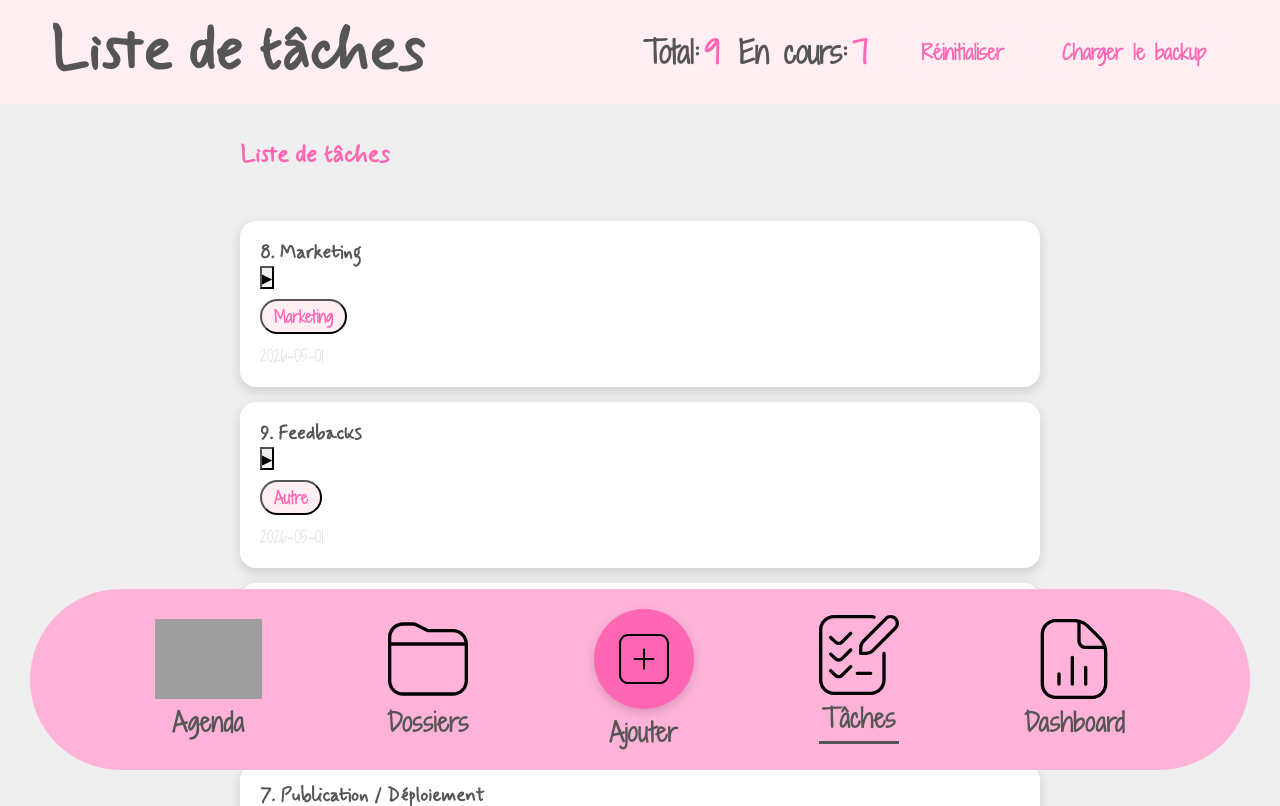
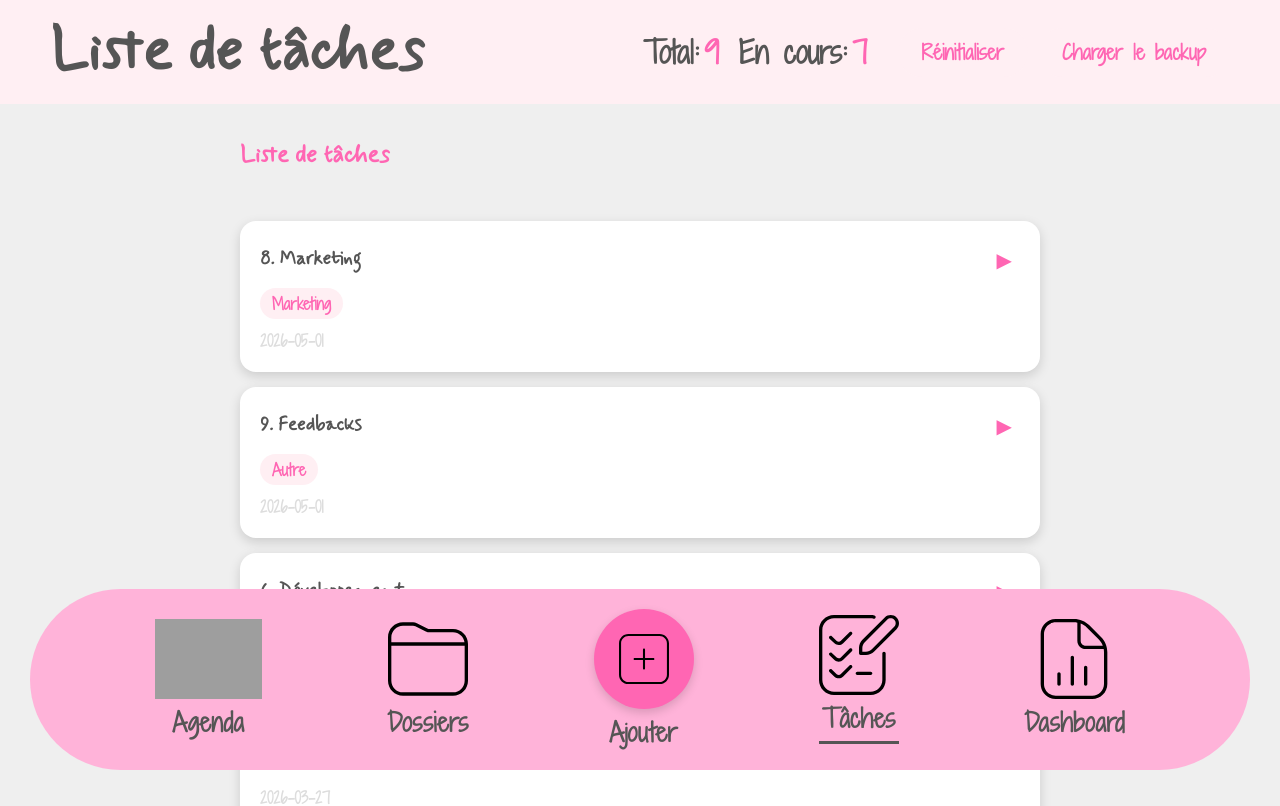
Before and after one commit to claire-arsena/ToDo-List, a React (Create React App) app in the folder ma-liste/: page / in a window 1280 px wide. Shown: the top 806 px of the page. Built offline with nearby package versions, Linux system fonts and the light colour scheme; grey boxes are pictures that could not be loaded.

Commit message:
Update Tasks.css

```diff
--- a/ma-liste/src/views/Tasks/Tasks.css
+++ b/ma-liste/src/views/Tasks/Tasks.css
@@ -24,6 +24,7 @@
   gap: 15px;
   padding: 0;
   margin: 0;
+  list-style: none;
 }
 
 .task-item {
@@ -37,9 +38,23 @@
   gap: 10px;
 }
 
+.task-item-header {
+  display: flex;
+  justify-content: space-between;
+  align-items: center;
+}
+
 .task-item h3 {
   margin: 0;
   color: var(--color-gray-dark);
+}
+
+.toggle-btn {
+  background: none;
+  border: none;
+  font-size: 20px;
+  color: var(--color-pink-dark);
+  padding: 4px 8px;
 }
 
 .task-categories {
@@ -56,6 +71,7 @@
   border-radius: 20px;
   font-weight: bold;
   font-size: 16px;
+  border: none;
 }
 
 .task-meta {
@@ -75,6 +91,8 @@
 
 .task-date {
   color: var(--color-gray-medium);
+  font-weight: bold;
+  font-size: 16px;
 }
 
 .task-members {
@@ -92,6 +110,12 @@
   color: var(--color-gray-dark);
 }
 
+.task-expanded {
+  display: flex;
+  flex-direction: column;
+  gap: 10px;
+}
+
 .task-actions {
   display: flex;
   justify-content: flex-end;
@@ -99,6 +123,41 @@
   margin-top: 10px;
   border-top: 1px solid var(--color-gray-light);
   padding-top: 10px;
+}
+
+.edit-fieldset {
+  display: flex;
+  flex-direction: column;
+  gap: 4px;
+  border: none;
+  padding: 0;
+  margin: 0;
+}
+
+.edit-fieldset label {
+  font-weight: bold;
+  font-size: 14px;
+  color: var(--color-gray-dark);
+}
+
+.edit-input {
+  padding: 10px 14px;
+  background-color: var(--color-pink-light);
+  border: 2px solid transparent;
+  border-radius: 10px;
+  color: var(--color-gray-dark);
+  font-size: 16px;
+  font-weight: bold;
+}
+
+.edit-input:focus {
+  outline: none;
+  border-color: var(--color-pink-dark);
+  background-color: var(--color-white);
+}
+
+.edit-title {
+  font-size: 18px;
 }
 
 @media (max-width: 768px) {
```
